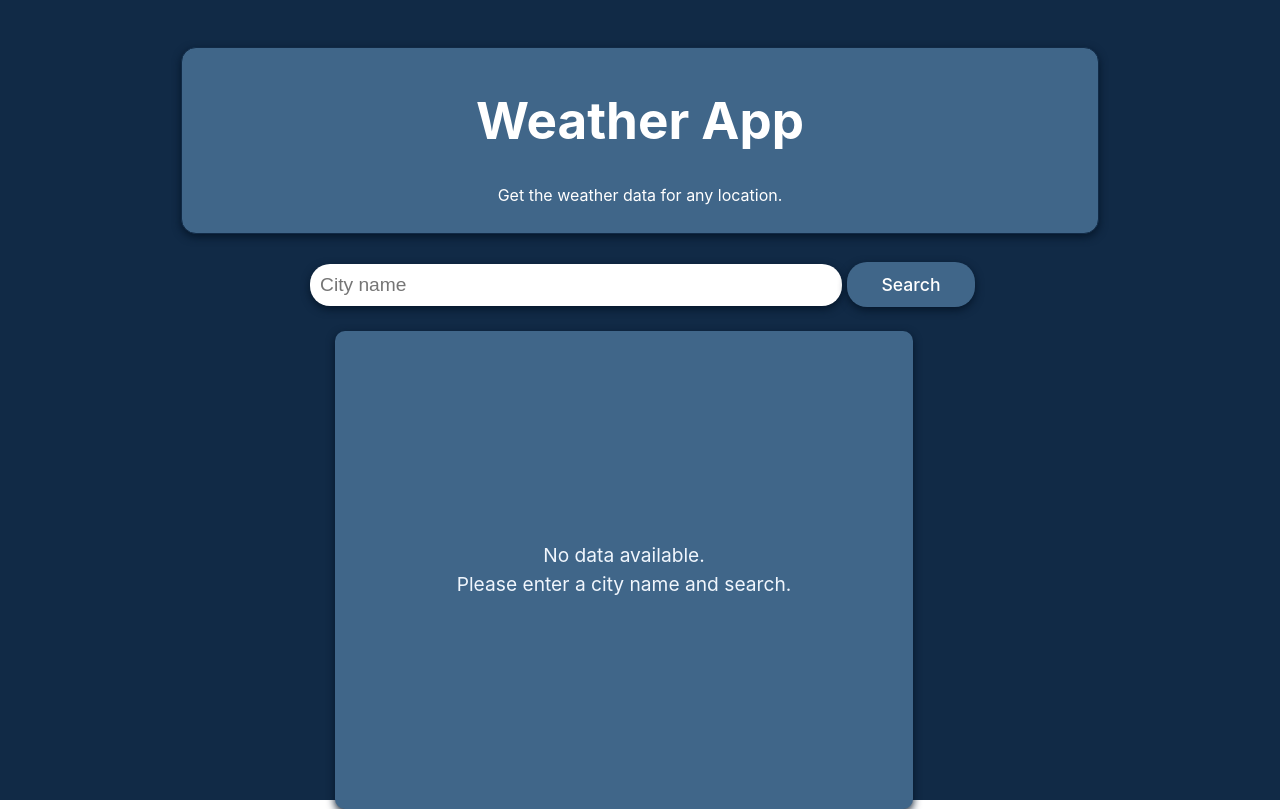
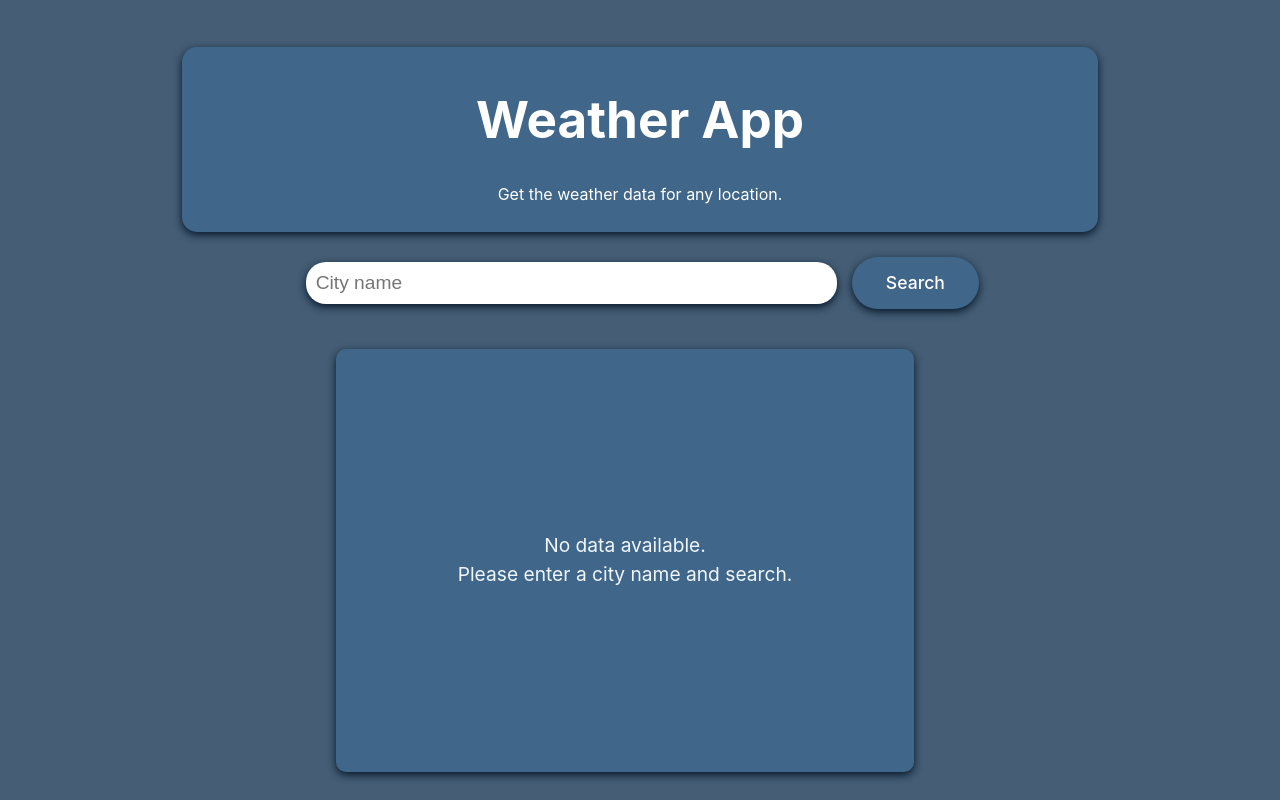
Before and after one commit to Aayush-Koju/Weather-App, a React (Vite) app: page / in a window 1280 px wide. Built offline with nearby package versions, Linux system fonts and the light colour scheme.

Commit message:
aligned search buttons and added gap between them

```diff
--- a/src/App.css
+++ b/src/App.css
@@ -15,6 +15,9 @@
   margin: 5px;
   padding: 5px;
   width: 90%;
+  display: flex;
+  justify-content: center;
+  gap: 10px;
 }
 
 .search input {
@@ -31,7 +34,7 @@
 
 .search button {
   background-color: #406689;
-  border-radius: 20px;
+  border-radius: 30px;
   border: none;
   padding: 12px;
   width: 15%;
--- a/src/components/AppInfo.css
+++ b/src/components/AppInfo.css
@@ -1,5 +1,4 @@
 .app-info {
-  border: 1px solid #112A46;
   background-color: #406689;
   padding: 10px;
   width: 70vw;
--- a/src/components/WeatherData.css
+++ b/src/components/WeatherData.css
@@ -20,6 +20,8 @@
     width: 60%;
     font-size: 1.2rem;
     box-shadow: #051629 0px 3px 8px;
+    margin-top: 20px;
+    height: 80%;
 }
 
 .weather-data-output img {
--- a/src/index.css
+++ b/src/index.css
@@ -28,7 +28,7 @@ body {
   /* place-items: center; */
   min-width: 320px;
   min-height: 100vh;
-  background-color: #112A46;/*#9ec5e6*/
+  background-color: #455e75;/*#9ec5e6*/
 }
 
 h1 {
```
